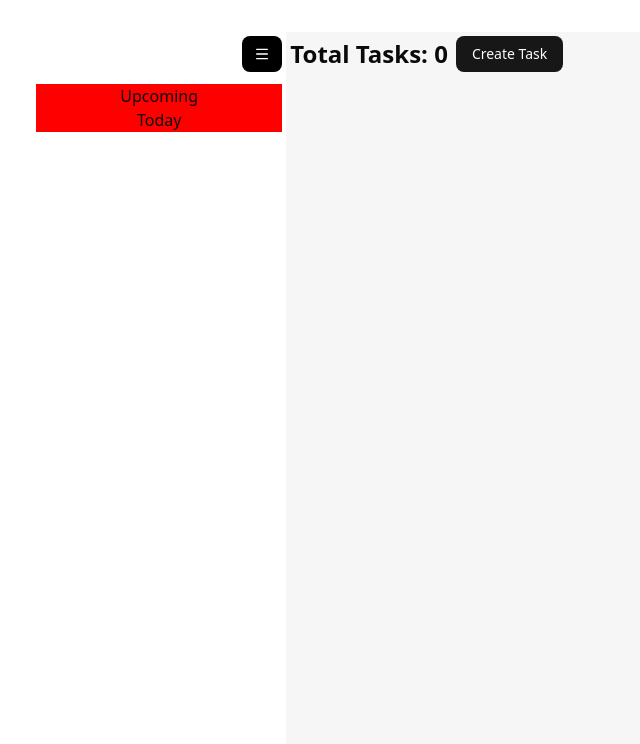
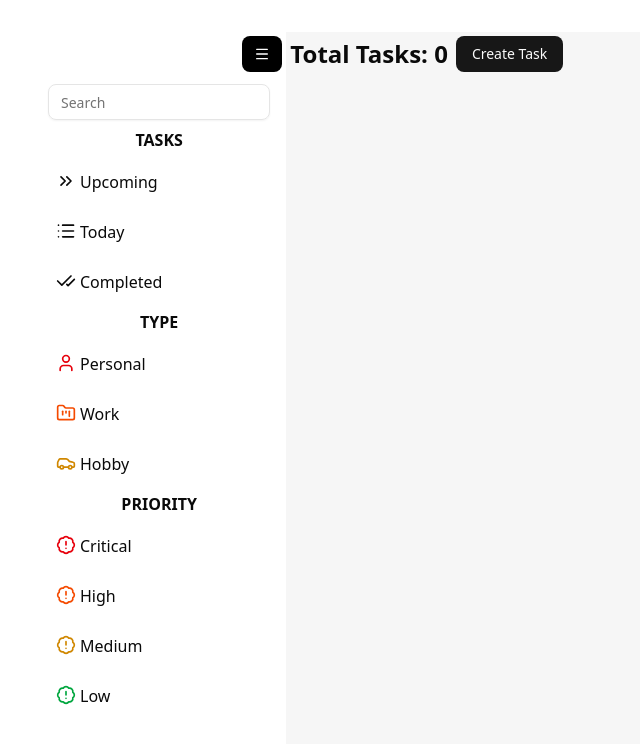
Before and after one commit to atanas-zlatev-98/My-To-Do-MERN, a React (Vite) app in the folder client/: page / in a window 1280 px wide. Both pictures are taken after a click on the button 56 px from the left and 54 px from the top of the page. Shown: the top 744 px of the page, without its empty margins (0-640 px from the left). Built offline with nearby package versions, Linux system fonts and the light colour scheme.

Commit message:
sidebar sections styling

```diff
--- a/client/src/components/sections/Sections.style.css
+++ b/client/src/components/sections/Sections.style.css
@@ -1,3 +1,17 @@
-.main-sections {
-    background-color: red;
+.total-tasks{
+    border-radius: 50px;
+    background-color: rgba(121, 121, 121, 0.251);
+    padding-left: 5px;
+    padding-right: 5px;
+    margin-left: 3px;
+    font-size: 12px;
 }
+
+.nav-links-menu {
+
+    border-radius: 5px;
+
+    &:hover {
+        background-color: #d7d7d7;
+    }
+}
--- a/client/src/components/sections/Sections.tsx
+++ b/client/src/components/sections/Sections.tsx
@@ -1,12 +1,99 @@
+import { NavLink } from 'react-router';
 import './Sections.style.css';
+import { BadgeAlert, Car, CheckCheck, ChevronsRight, FolderKanban, List, User } from 'lucide-react';
+import { Input } from '../ui/input';
 
 const Sections = () => {
   return (
     <div className='main-sections'>
-        <div className="sections-group">
-            <p>Upcoming</p>
-            <p>Today</p>
-            <p></p>
+        <div className="sections-group p-3 pt-0">
+
+          <div className='search-field mb-2'>
+            <Input type="text" placeholder="Search" />
+          </div>
+
+           <ul className="flex flex-col gap-2">
+
+            <p className='font-bold'>TASKS</p>
+
+            <li className={`text-md nav-links-menu`}>
+              <NavLink className='flex flex-row items-center p-2' to={''}>
+                <ChevronsRight className="h-5 w-5"/>
+                <span className='ps-1 pt-0.5 text-md'>Upcoming</span>
+              </NavLink>
+            </li>
+
+            <li className={`text-md nav-links-menu`}>
+              <NavLink className='flex flex-row items-center p-2' to={''}>
+                <List className="h-5 w-5"/>
+                <span className='ps-1 pt-0.5 text-md'>Today</span>
+              </NavLink>
+            </li>
+
+            <li className={`text-md nav-links-menu`}>
+              <NavLink className='flex flex-row items-center p-2' to={''}>
+                <CheckCheck className="h-5 w-5"/>
+                <span className='ps-1 pt-0.5 text-md'>Completed</span>
+              </NavLink>
+            </li>
+
+            <p className='font-bold'>TYPE</p>
+
+            <li className={`text-md nav-links-menu`}>
+              <NavLink className='flex flex-row items-center p-2' to={''}>
+                <User className="h-5 w-5 text-red-600"/>
+                <span className='ps-1 pt-0.5 text-md'>Personal</span>
+              </NavLink>
+            </li>
+
+            <li className={`text-md nav-links-menu`}>
+              <NavLink className='flex flex-row items-center p-2' to={''}>
+                <FolderKanban className="h-5 w-5 text-orange-600"/>
+                <span className='ps-1 pt-0.5 text-md'>Work</span>
+              </NavLink>
+            </li>
+
+            <li className={`text-md nav-links-menu`}>
+              <NavLink className='flex flex-row items-center p-2' to={''}>
+                <Car className="h-5 w-5 text-yellow-600"/>
+                <span className='ps-1 pt-0.5 text-md'>Hobby</span>
+              </NavLink>
+            </li>
+
+            <p className='font-bold'>PRIORITY</p>
+
+            <li className={`text-md nav-links-menu`} >
+              <NavLink className='flex flex-row items-center p-2' to={''}>
+                <BadgeAlert className="h-5 w-5 text-red-600"/>
+                <span className='ps-1 pt-0.5 text-md'>Critical</span>
+
+              </NavLink>
+            </li>
+
+            <li className={`text-md nav-links-menu`}>
+              <NavLink className='flex flex-row items-center p-2' to={''}>
+                <BadgeAlert className="h-5 w-5 text-orange-600"/>
+                <span className='ps-1 pt-0.5 text-md'>High</span>
+              </NavLink>
+            </li>
+
+            <li className={`text-md nav-links-menu`}>
+              <NavLink className='flex flex-row items-center p-2' to={''}>
+                <BadgeAlert className="h-5 w-5 text-yellow-600"/>
+                <span className='ps-1 pt-0.5 text-md'>Medium</span>
+              </NavLink>
+            </li>
+
+             <li className={`text-md nav-links-menu`}>
+              <NavLink className='flex flex-row items-center p-2' to={''}>
+               <BadgeAlert className="h-5 w-5 text-green-600"/>
+               <span className='ps-1 pt-0.5 text-md'>Low</span>
+              </NavLink>
+            </li>
+
+
+           </ul>
+
         </div>
     </div>
   )
```
